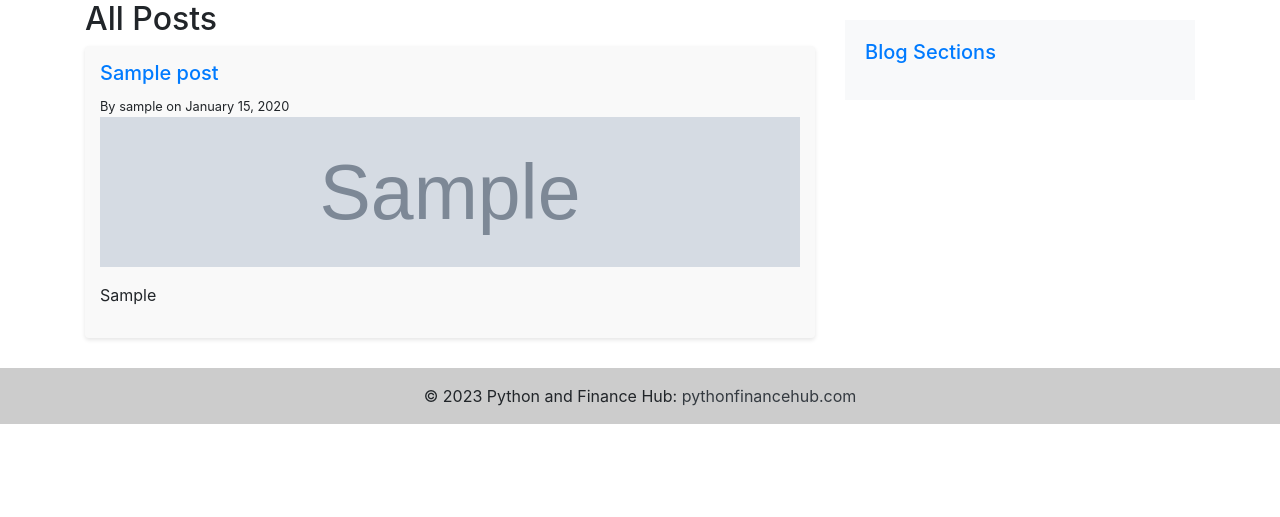
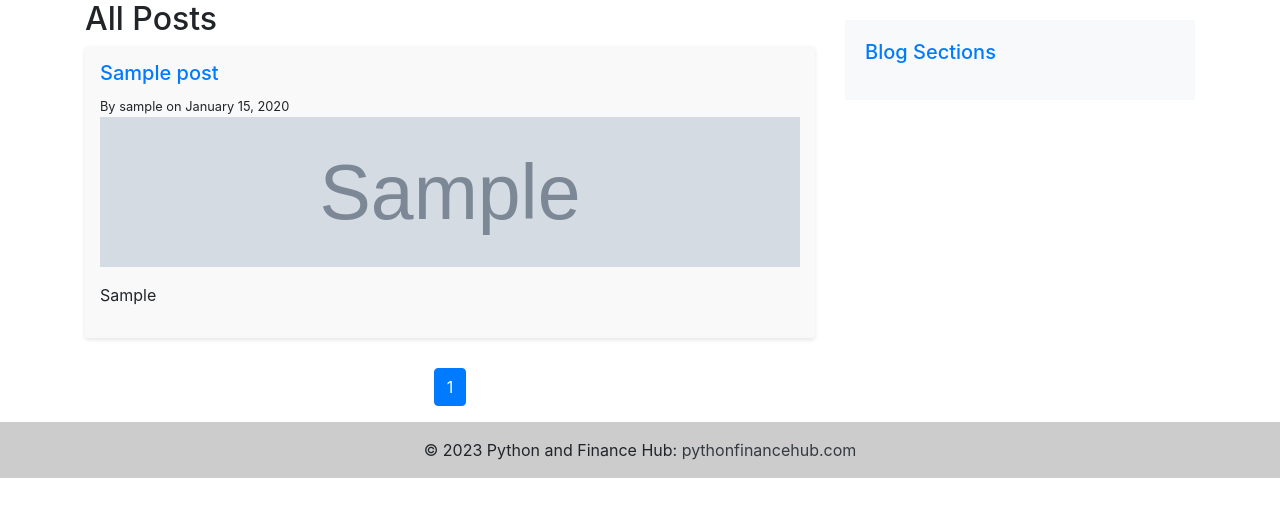
Before and after one commit to jomarca4/financials_django_app, a Django app: page /financials/blog/ in a window 1280 px wide. Shown: the part 80-597 px from the top of the page. Run offline with Django 3.2, Linux system fonts and the light colour scheme; tables that the repository leaves empty hold one stand-in row (values such as "Sample post"); grey boxes marked "Sample" are stand-in pictures; some libraries are stand-ins or nearby versions.

Commit message:
pagination

```diff
--- a/financials/templates/financials/post_list.html
+++ b/financials/templates/financials/post_list.html
@@ -57,6 +57,48 @@
                 </li>
                 {% endfor %}
             </ul>
+            <!-- Pagination Links -->
+            <nav aria-label="Page navigation">
+                <ul class="pagination justify-content-center">
+                  {% if posts.has_previous %}
+                    <li class="page-item">
+                      <a class="page-link" href="?page=1" aria-label="First">
+                        <span aria-hidden="true">&laquo;&laquo;</span>
+                      </a>
+                    </li>
+                    <li class="page-item">
+                      <a class="page-link" href="?page={{ posts.previous_page_number }}" aria-label="Previous">
+                        <span aria-hidden="true">&laquo;</span>
+                      </a>
+                    </li>
+                  {% endif %}
+
+                  {% for num in posts.paginator.page_range %}
+                    {% if posts.number == num %}
+                      <li class="page-item active">
+                        <a class="page-link" href="?page={{ num }}">{{ num }} <span class="sr-only">(current)</span></a>
+                      </li>
+                    {% else %}
+                      <li class="page-item">
+                        <a class="page-link" href="?page={{ num }}">{{ num }}</a>
+                      </li>
+                    {% endif %}
+                  {% endfor %}
+
+                  {% if posts.has_next %}
+                    <li class="page-item">
+                      <a class="page-link" href="?page={{ posts.next_page_number }}" aria-label="Next">
+                        <span aria-hidden="true">&raquo;</span>
+                      </a>
+                    </li>
+                    <li class="page-item">
+                      <a class="page-link" href="?page={{ posts.paginator.num_pages }}" aria-label="Last">
+                        <span aria-hidden="true">&raquo;&raquo;</span>
+                      </a>
+                    </li>
+                  {% endif %}
+                </ul>
+              </nav>
         </div>
         <!-- Sidebar for blog sections -->
         <div class="col-lg-4">
--- a/financials/views.py
+++ b/financials/views.py
@@ -24,6 +24,7 @@ from datetime import datetime
 from django.conf import settings
 import requests
 from datetime import datetime
+from django.core.paginator import Paginator
 
 
 def home(request):
@@ -369,7 +370,12 @@ class AssetHoldingCreateView(LoginRequiredMixin, CreateView):
 
 #BLOG
 def post_list(request):
-    posts = Post.objects.all().order_by('-created_at')
+    posts_list = Post.objects.all().order_by('-created_at')
+    paginator = Paginator(posts_list, 10)  # Show 10 posts per page
+
+    page_number = request.GET.get('page')
+    posts = paginator.get_page(page_number)
+
     return render(request, 'financials/post_list.html', {'posts': posts})
 
 def post_detail(request, slug):
```
